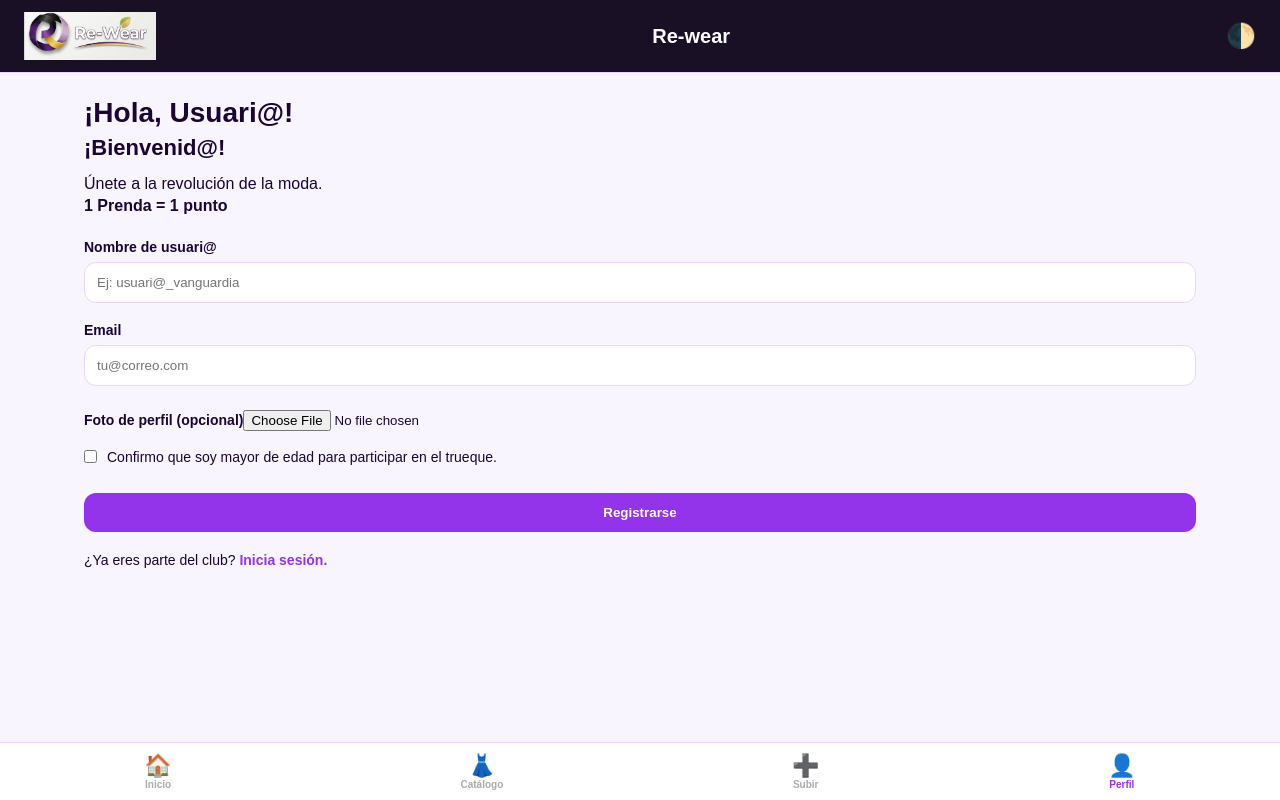
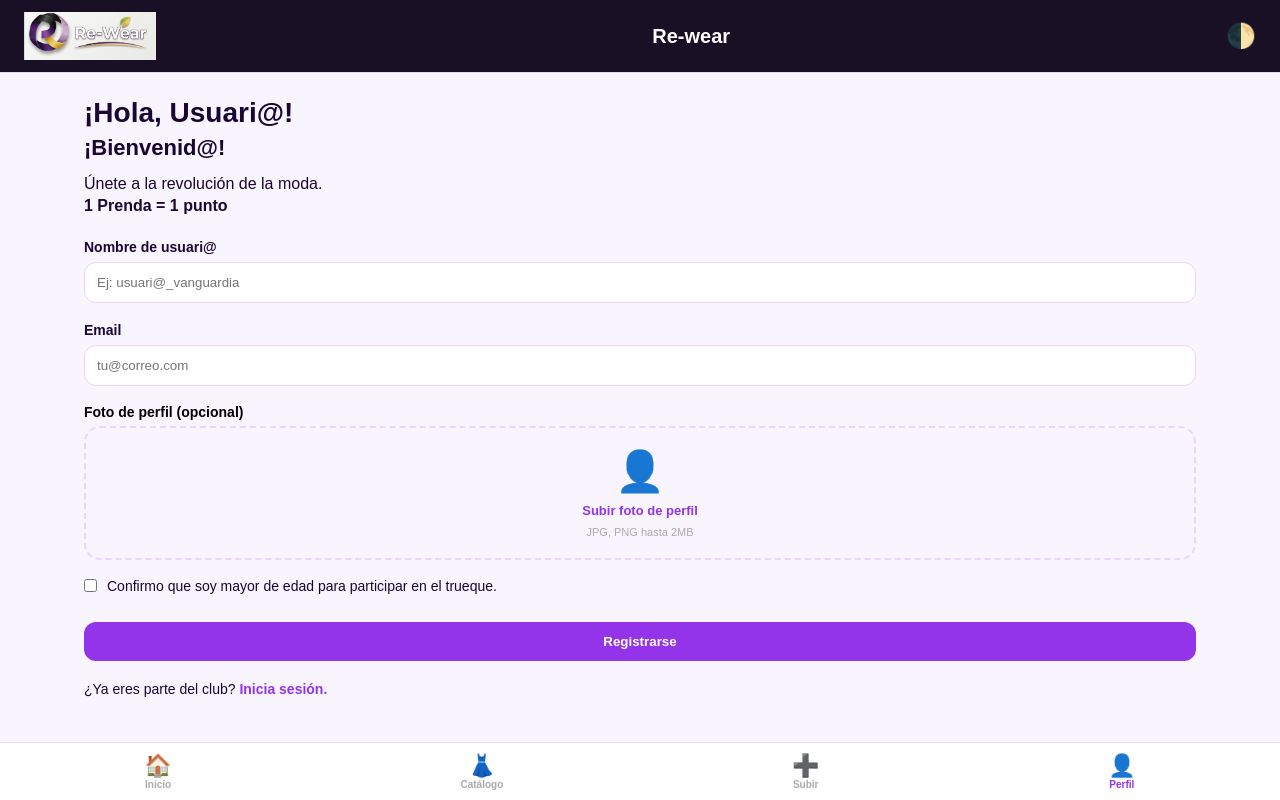
Before and after one commit to Re-Wear-Swap/Frontend, a React (Vite) app: page /register in a window 1280 px wide. Built offline with nearby package versions, Linux system fonts and the light colour scheme; no server answers.

Commit message:
feat: add AvatarUploader component and integrate it into RegisterPage

```diff
--- /dev/null
+++ b/src/components/molecules/AvatarUploader.jsx
@@ -0,0 +1,58 @@
+import { useState } from 'react'
+import { useTheme } from '../../context/useTheme'
+
+const MAX_SIZE_MB = 2
+
+export const AvatarUploader = ({ onImageChange }) => {
+  const { border } = useTheme()
+  const [preview, setPreview] = useState(null)
+
+  const handleChange = (e) => {
+    const file = e.target.files[0]
+    if (!file) return
+    if (file.size > MAX_SIZE_MB * 1024 * 1024) {
+      alert(`La foto no puede superar ${MAX_SIZE_MB}MB`)
+      return
+    }
+    setPreview(URL.createObjectURL(file))
+    onImageChange(file)
+  }
+
+  const handleRemove = (e) => {
+    e.preventDefault()
+    setPreview(null)
+    onImageChange(null)
+  }
+
+  return (
+    <div style={{ display: 'flex', flexDirection: 'column', gap: 6 }}>
+      <label style={{ fontSize: 14, fontWeight: 700 }}>Foto de perfil (opcional)</label>
+      {preview ? (
+        <div style={{ display: 'flex', flexDirection: 'column', alignItems: 'center', gap: 10 }}>
+          <img
+            src={preview}
+            alt="avatar"
+            style={{ width: 100, height: 100, borderRadius: '50%', objectFit: 'cover', border: `3px solid #9333ea` }}
+          />
+          <button onClick={handleRemove} style={{
+            background: 'none', border: '1px solid #fca5a5',
+            borderRadius: 20, padding: '4px 14px',
+            color: '#ef4444', fontSize: 12, fontWeight: 600, cursor: 'pointer',
+          }}>✕ Eliminar foto</button>
+        </div>
+      ) : (
+        <label style={{
+          border: `2px dashed ${border}`, borderRadius: 16, padding: '20px',
+          display: 'flex', flexDirection: 'column',
+          alignItems: 'center', justifyContent: 'center',
+          cursor: 'pointer', gap: 8,
+        }}>
+          <span style={{ fontSize: 40 }}>👤</span>
+          <span style={{ fontSize: 13, color: '#9333ea', fontWeight: 600 }}>Subir foto de perfil</span>
+          <span style={{ fontSize: 11, color: '#aaa' }}>JPG, PNG hasta {MAX_SIZE_MB}MB</span>
+          <input type="file" accept="image/*" onChange={handleChange} style={{ display: 'none' }} />
+        </label>
+      )}
+    </div>
+  )
+}
--- a/src/components/pages/RegisterPage.jsx
+++ b/src/components/pages/RegisterPage.jsx
@@ -3,6 +3,9 @@ import { useNavigate } from 'react-router-dom'
 import { HomeTemplate } from '../templates/HomeTemplate'
 import { useUser } from '../../context/UserContext'
 import { useTheme } from '../../context/useTheme'
+import { AvatarUploader } from '../molecules/AvatarUploader'
+
+const MAX_SIZE_MB = 2
 
 export function RegisterPage() {
   const navigate = useNavigate()
@@ -13,6 +16,15 @@ export function RegisterPage() {
   const [photo, setPhoto] = useState(null)
   const [isAdult, setIsAdult] = useState(false)
 
+  const handlePhoto = (file) => {
+    if (!file) { setPhoto(null); return }
+    if (file.size > MAX_SIZE_MB * 1024 * 1024) {
+      alert(`La imagen no puede superar ${MAX_SIZE_MB}MB`)
+      return
+    }
+    setPhoto(file)
+  }
+
   const handleSubmit = async (e) => {
     e.preventDefault()
     if (!isAdult) {
@@ -20,13 +32,13 @@ export function RegisterPage() {
       return
     }
     await register({ name: username, email, photo, isAdult })
-    navigate('/profile')
+    navigate('/catalog')
   }
 
   const inputStyle = {
     width: '100%', padding: 12, borderRadius: 12,
     border: `1px solid ${border}`, marginTop: 6,
-    background: surface, color: text,
+    background: surface, color: text, boxSizing: 'border-box',
   }
 
   return (
@@ -49,10 +61,7 @@ export function RegisterPage() {
             <input type="email" placeholder="tu@correo.com" value={email}
               onChange={e => setEmail(e.target.value)} required style={inputStyle} />
           </div>
-          <div>
-            <label style={{ fontSize: 14, fontWeight: 700, color: text }}>Foto de perfil (opcional)</label>
-            <input type="file" accept="image/*" onChange={e => setPhoto(e.target.files[0])} style={{ marginTop: 6, color: text }} />
-          </div>
+          <AvatarUploader onImageChange={handlePhoto} />
           <label style={{ display: 'flex', alignItems: 'center', gap: 10, fontSize: 14, color: text }}>
             <input type="checkbox" checked={isAdult} onChange={() => setIsAdult(!isAdult)} required />
             Confirmo que soy mayor de edad para participar en el trueque.
```
